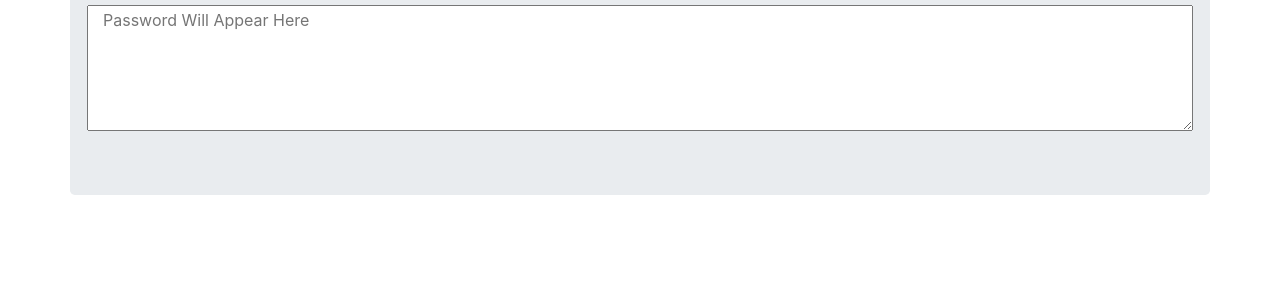
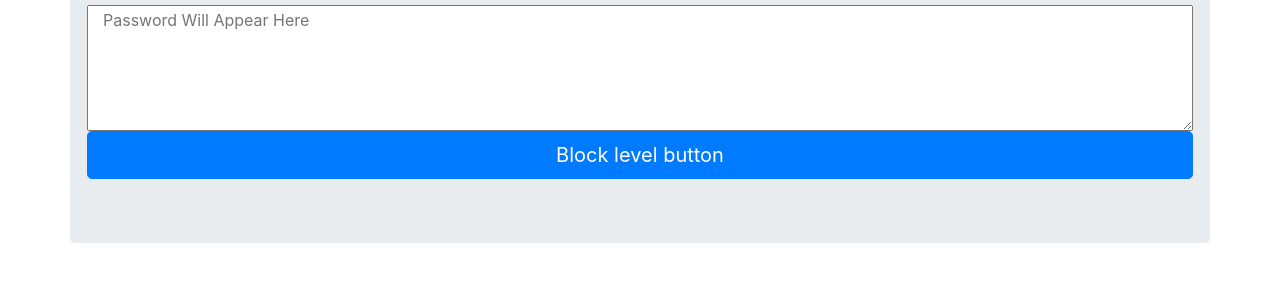
Before and after one commit to ikemous/homework_3, a plain HTML site: page index.html in a window 1280 px wide. Shown: the part 115-396 px from the top of the page. Drawn offline with nearby package versions, Linux system fonts and the light colour scheme.

Commit message:
Added button to the index page

```diff
--- a/index.html
+++ b/index.html
@@ -58,7 +58,7 @@
         <!-- Row To Hold All Stuff For The Password Generator -->
         <section class="row">
 
-            <section class="jumbotron" style="width: 100%;">
+            <section class="jumbotron col-xl-12">
 
                 <!-- Row To Contain header -->
                 <section class="row">
@@ -77,6 +77,15 @@
                 <section class="row">
 
                         <textarea class="col-xl-12" rows="5" column="10" placeholder="Password Will Appear Here"></textarea>
+
+                </section>
+
+                <!-- Row To Contain Button For Generating Random Password -->
+                <section class="row">
+
+                    <!-- Button To Generate Password -->
+                    <button type="button" class="btn btn-primary btn-lg btn-block">Block level button</button>
+
                 </section>
 
 
```
